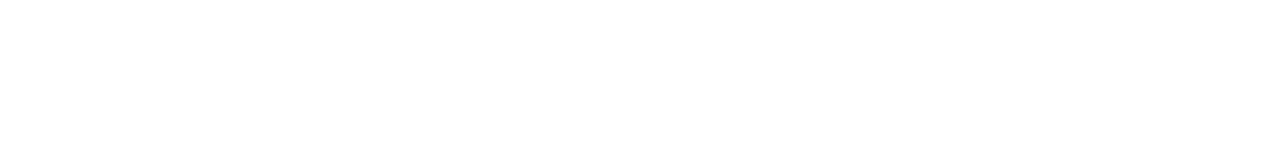
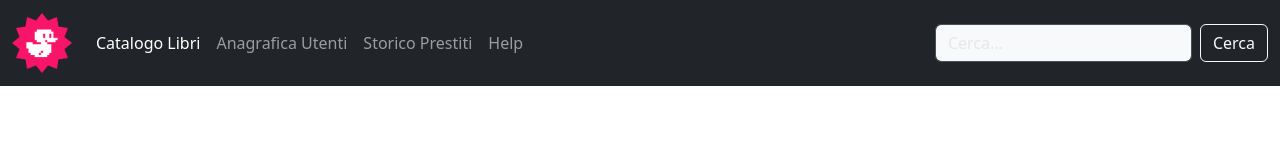
Before and after one commit to VitaFrancesco/html-css-bootstrap-dashboard, a plain HTML site: page index.html in a window 1280 px wide. Drawn offline with nearby package versions, Linux system fonts and the light colour scheme.

Commit message:
ADD: navbar

```diff
--- a/css/app.css
+++ b/css/app.css
@@ -0,0 +1,10 @@
+/* bootstrap dashboard */
+.bd_bg-black{
+    --bd-bg-black: #212529;
+    background-color: var(--bd-bg-black);
+}
+
+.bd_logo{
+    height: 60px;
+    max-width: 100%;
+}
--- a/index.html
+++ b/index.html
@@ -6,9 +6,41 @@
     <title>Bootstrap Dashboard</title>
     <link href="https://cdn.jsdelivr.net/npm/bootstrap@5.3.3/dist/css/bootstrap.min.css" rel="stylesheet" integrity="sha384-QWTKZyjpPEjISv5WaRU9OFeRpok6YctnYmDr5pNlyT2bRjXh0JMhjY6hW+ALEwIH" crossorigin="anonymous">
     <link rel="stylesheet" href="./css/app.css">
+    <!-- bootstrap dashboard classes bd_ -->
 </head>
 <body>
-
+    <header>
+        <nav class="navbar navbar-expand-lg bd_bg-black" data-bs-theme="dark">
+            <div class="container-fluid">
+              <a class="navbar-brand" href="#">
+                <img  class="bd_logo" src="./img/duck.png" alt="Duck brand">
+              </a>
+              <button class="navbar-toggler" type="button" data-bs-toggle="collapse" data-bs-target="#navbarSupportedContent" aria-controls="navbarSupportedContent" aria-expanded="false" aria-label="Toggle navigation">
+                <span class="navbar-toggler-icon"></span>
+              </button>
+              <div class="collapse navbar-collapse" id="navbarSupportedContent">
+                <ul class="navbar-nav me-auto mb-2 mb-lg-0">
+                  <li class="nav-item">
+                    <a class="nav-link active" aria-current="page" href="#">Catalogo Libri</a>
+                  </li>
+                  <li class="nav-item">
+                    <a class="nav-link" href="#">Anagrafica Utenti</a>
+                  </li>
+                  <li class="nav-item ">
+                    <a class="nav-link" href="#">Storico Prestiti</a>
+                  </li>
+                  <li class="nav-item">
+                    <a class="nav-link">Help</a>
+                  </li>
+                </ul>
+                <form class="d-flex" role="search">
+                  <input class="form-control me-2 text-bg-light" type="search" placeholder="Cerca..." aria-label="Search">
+                  <button class="btn btn-outline-light" type="submit">Cerca</button>
+                </form>
+              </div>
+            </div>
+          </nav>
+    </header>
     <script src="https://cdn.jsdelivr.net/npm/bootstrap@5.3.3/dist/js/bootstrap.bundle.min.js" integrity="sha384-YvpcrYf0tY3lHB60NNkmXc5s9fDVZLESaAA55NDzOxhy9GkcIdslK1eN7N6jIeHz" crossorigin="anonymous"></script>
 </body>
 </html>
```
